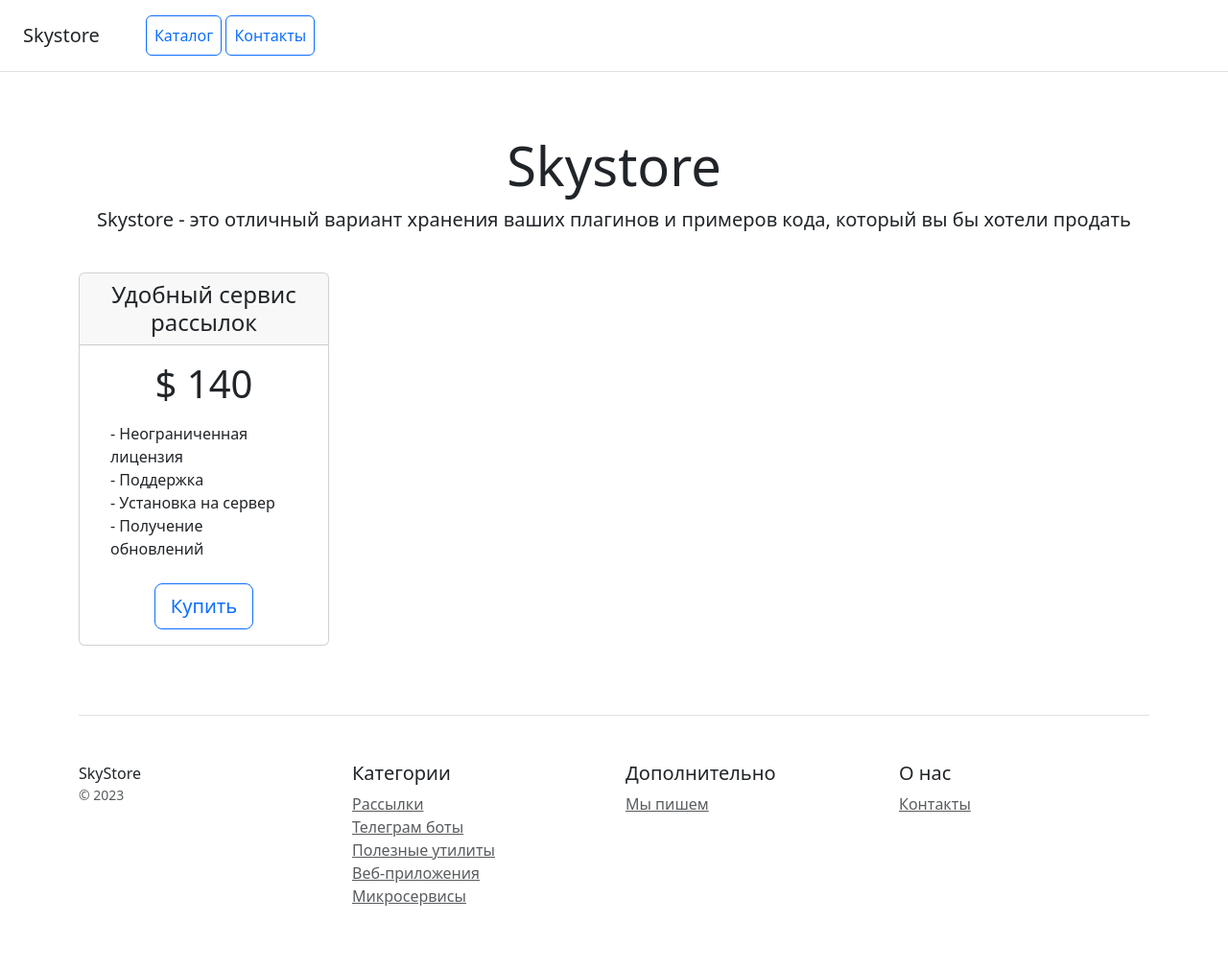
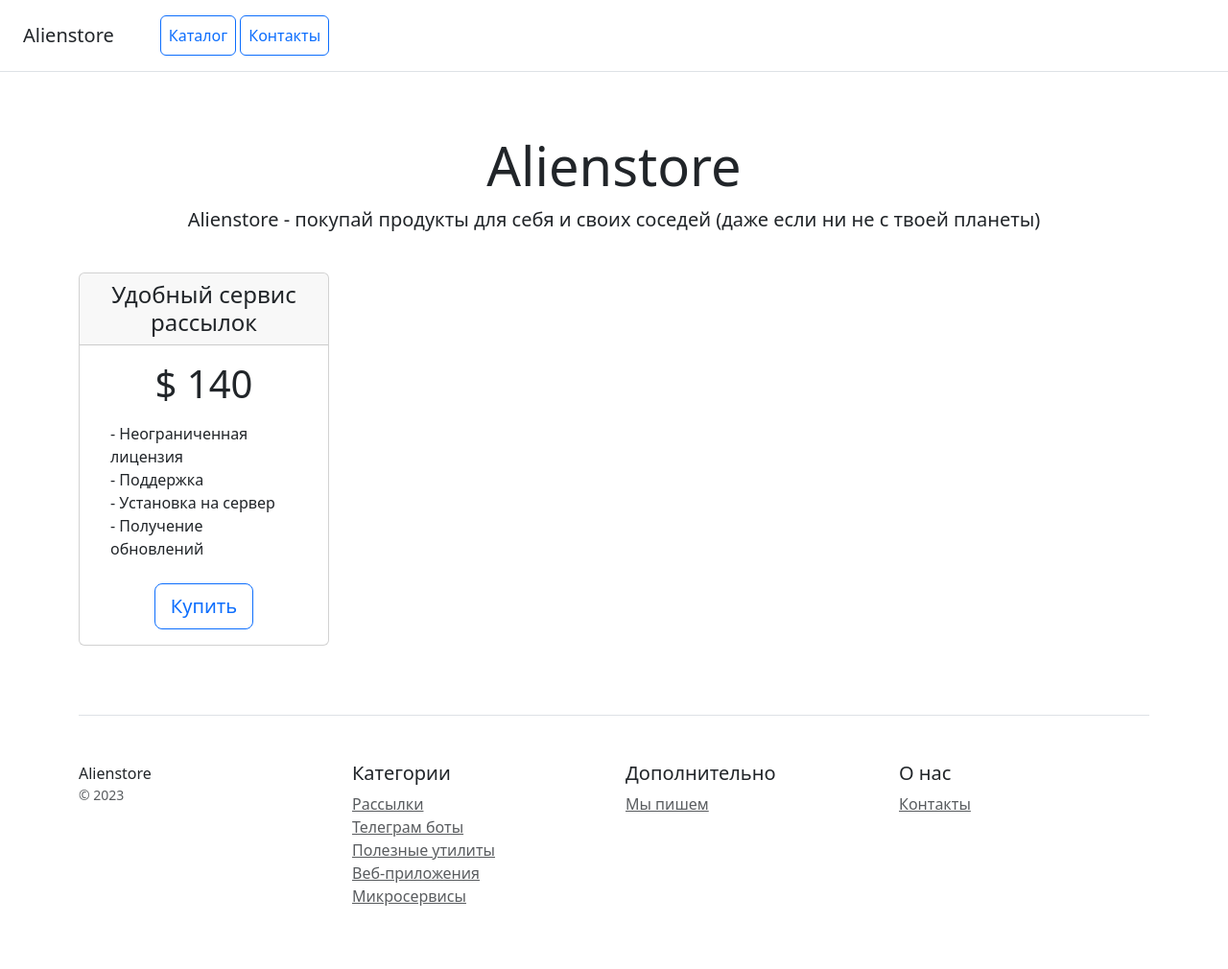
Before and after one commit to Vitaliy-Avdoshkin/HomeWork_6_main, a Django app: page / in a window 1280 px wide. Shown: the whole page at 96% size. Run offline with Django 5.2, Linux system fonts and the light colour scheme.

Commit message:
HW_6_24 2

```diff
--- a/catalog/templates/home.html
+++ b/catalog/templates/home.html
@@ -4,13 +4,13 @@
 <head>
     <meta charset="utf-8">
     <meta name="viewport" content="width=device-width, initial-scale=1">
-    <title>Skystore</title>
+    <title>Alienstore</title>
     <link href="https://cdn.jsdelivr.net/npm/bootstrap@5.3.3/dist/css/bootstrap.min.css" rel="stylesheet" integrity="sha384-QWTKZyjpPEjISv5WaRU9OFeRpok6YctnYmDr5pNlyT2bRjXh0JMhjY6hW+ALEwIH" crossorigin="anonymous">
 
 </head>
 <body>
 <div class="d-flex flex-column flex-md-row align-items-center p-3 px-md-4 mb-3 bg-white border-bottom box-shadow">
-    <h5 class="my-0 mr-md-auto font-weight-normal">Skystore</h5>
+    <h5 class="my-0 mr-md-auto font-weight-normal">Alienstore</h5>
     <nav class="ms-5">
         <a class="p-2 btn btn-outline-primary" href="/">Каталог</a>
         <a class="p-2 btn btn-outline-primary" href="/contacts/">Контакты</a>
@@ -18,9 +18,8 @@
 </div>
 
 <div class="pricing-header px-3 py-3 pt-md-5 pb-md-4 mx-auto text-center">
-    <h1 class="display-4">Skystore</h1>
-    <p class="lead">Skystore - это отличный вариант хранения ваших плагинов и примеров кода, который вы бы хотели
-        продать</p>
+    <h1 class="display-4">Alienstore</h1>
+    <p class="lead">Alienstore - покупай продукты для себя и своих соседей (даже если ни не с твоей планеты)</p>
 </div>
 
 <div class="container">
@@ -47,7 +46,7 @@
     <footer class="pt-4 my-md-5 pt-md-5 border-top">
         <div class="row">
             <div class="col-12 col-md">
-                SkyStore
+                Alienstore
                 <small class="d-block mb-3 text-muted">&copy; 2023</small>
             </div>
             <div class="col-6 col-md">
--- a/catalog/templates/products_list.html
+++ b/catalog/templates/products_list.html
@@ -1,4 +1,4 @@
-{% extends 'home.html' %}
+{% extends 'home.html' %}-->
 {% block content %}
 <div class="album py-5 bg-body-tertiary">
     <div class="container">
--- a/catalog/views.py
+++ b/catalog/views.py
@@ -1,10 +1,10 @@
 from django.shortcuts import render
-# from catalog.models import Product
+from catalog.models import Product
 
 # def products_list(request):
 #     products = Product.objects.all()
 #     context = {'products': products}
-#     return render(request, "products_list.html", context)
+#     return render(request, "home.html", context)
 
 
 def home(request):
```
